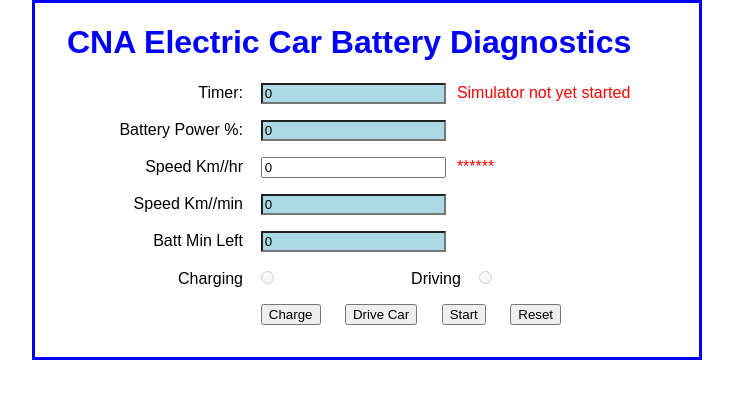
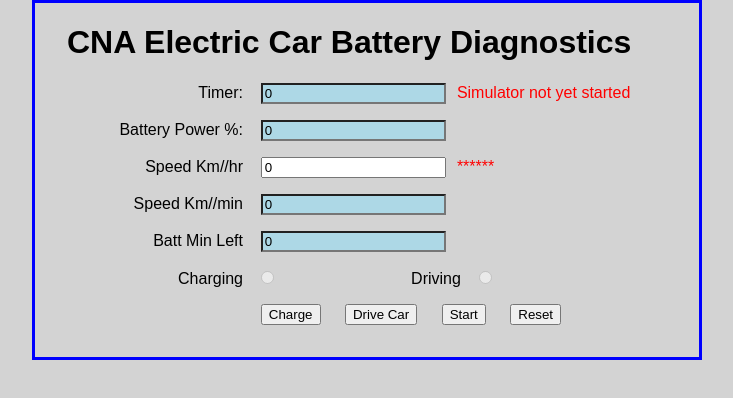
Before and after one commit to Lsm2003/CP1295-AdvJavaScript, a plain HTML site: page A3ElectricCar/ECar.html in a window 1280 px wide. Shown: the whole page, without its empty margins (273-1006 px from the left). Drawn offline with Linux system fonts and the light colour scheme.

Commit message:
Color changes

```diff
--- a/A3ElectricCar/ECarStyles.css
+++ b/A3ElectricCar/ECarStyles.css
@@ -1,6 +1,6 @@
 body {
     font-family: Arial, Helvetica, sans-serif;
-    background-color: white;
+    background-color: lightgray;
     margin: 0 auto;
     width: 600px;
     border: 3px solid blue;
@@ -12,7 +12,7 @@ span {
 }
 
 h1 {
-    color: blue;
+    color: black;
 }
 
 label {
```
